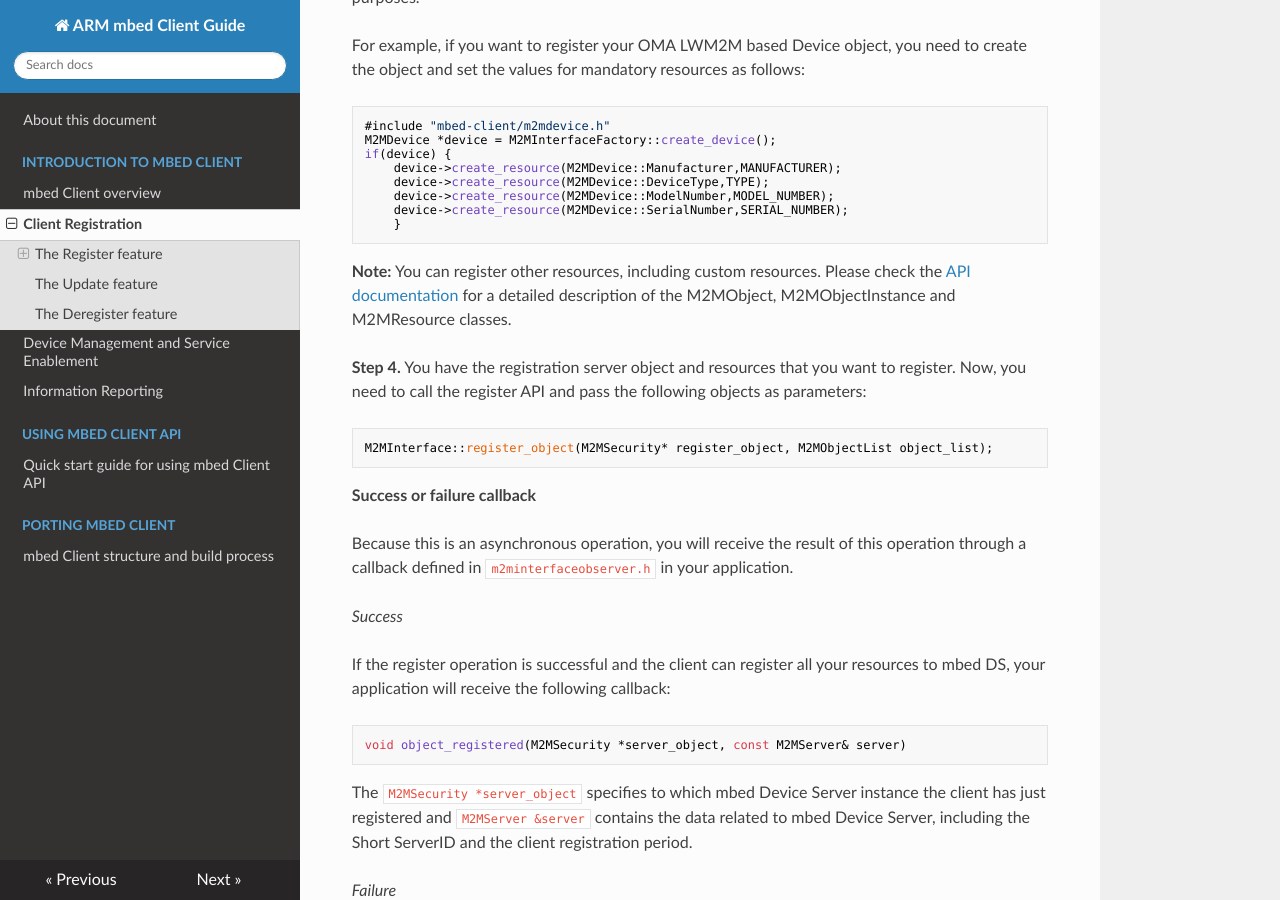
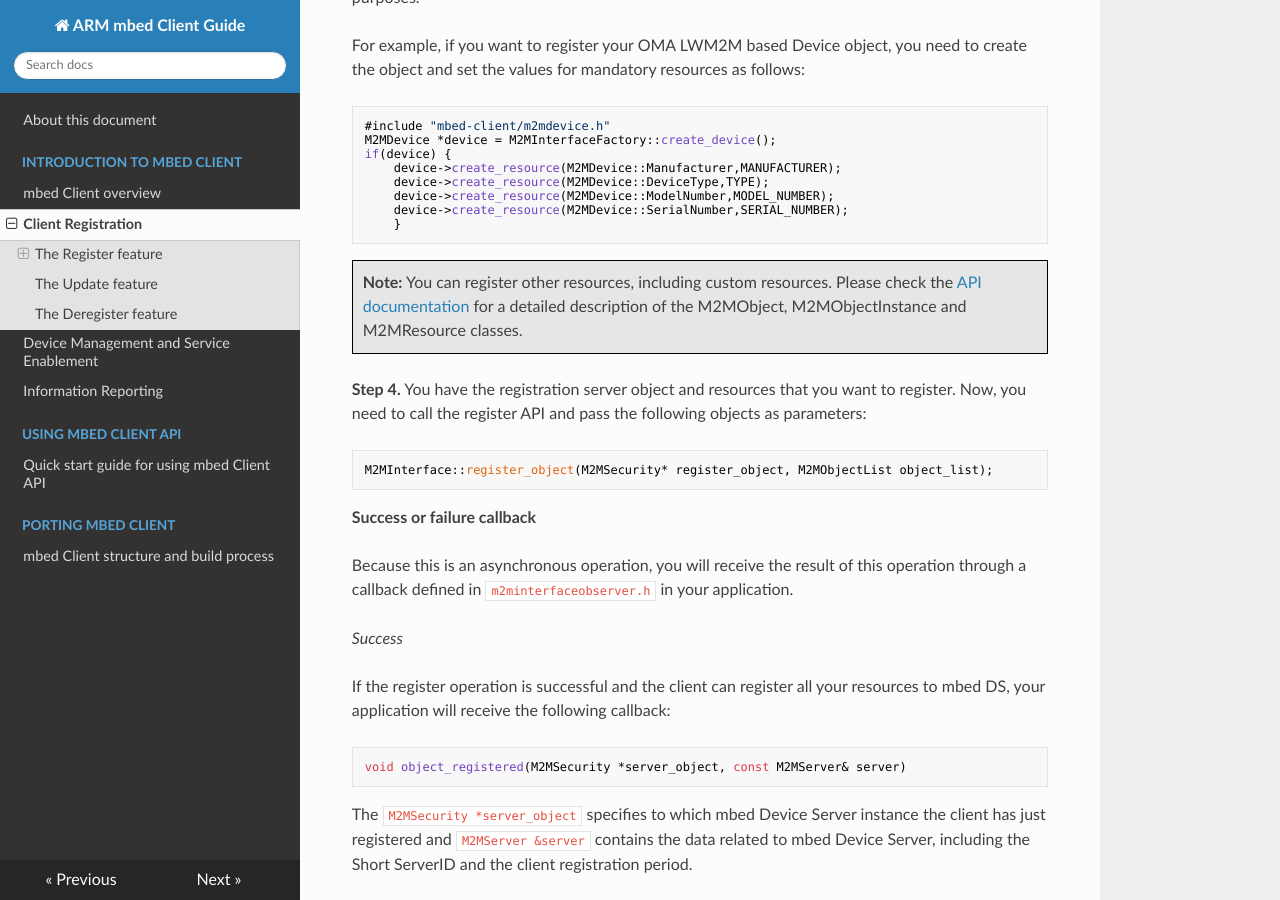
Before and after one commit to ARMmbed/mbed-client, an MkDocs documentation site: the page built from docs/client_reg_dereg.md, in a window 1280 px wide and 900 px high, scrolled down 1442 px. Built offline with MkDocs 1.6.1, drawn with Linux system fonts in a browser that asks for light colours; nearby versions of some CDN libraries; old or Windows-style settings are respelled for this version of MkDocs.

Commit message:
Formatting added to note.

````diff
--- a/docs/client_reg_dereg.md
+++ b/docs/client_reg_dereg.md
@@ -70,7 +70,7 @@
     }
 ```
 
-**Note:** You can register other resources, including custom resources. Please check the [API documentation](https://docs.mbed.com/docs/mbed-client-guide/en/latest/api/annotated.html) for a detailed description of the M2MObject, M2MObjectInstance and M2MResource classes.
+<span style="background-color:#E6E6E6;  border:1px solid #000;display:block; height:100%; padding:10px">**Note:** You can register other resources, including custom resources. Please check the [API documentation](https://docs.mbed.com/docs/mbed-client-guide/en/latest/api/annotated.html) for a detailed description of the M2MObject, M2MObjectInstance and M2MResource classes.</span>
 
 **Step 4.** You have the registration server object and resources that you want to register. Now, you need to call the register API and pass the following objects as parameters:
 
````
